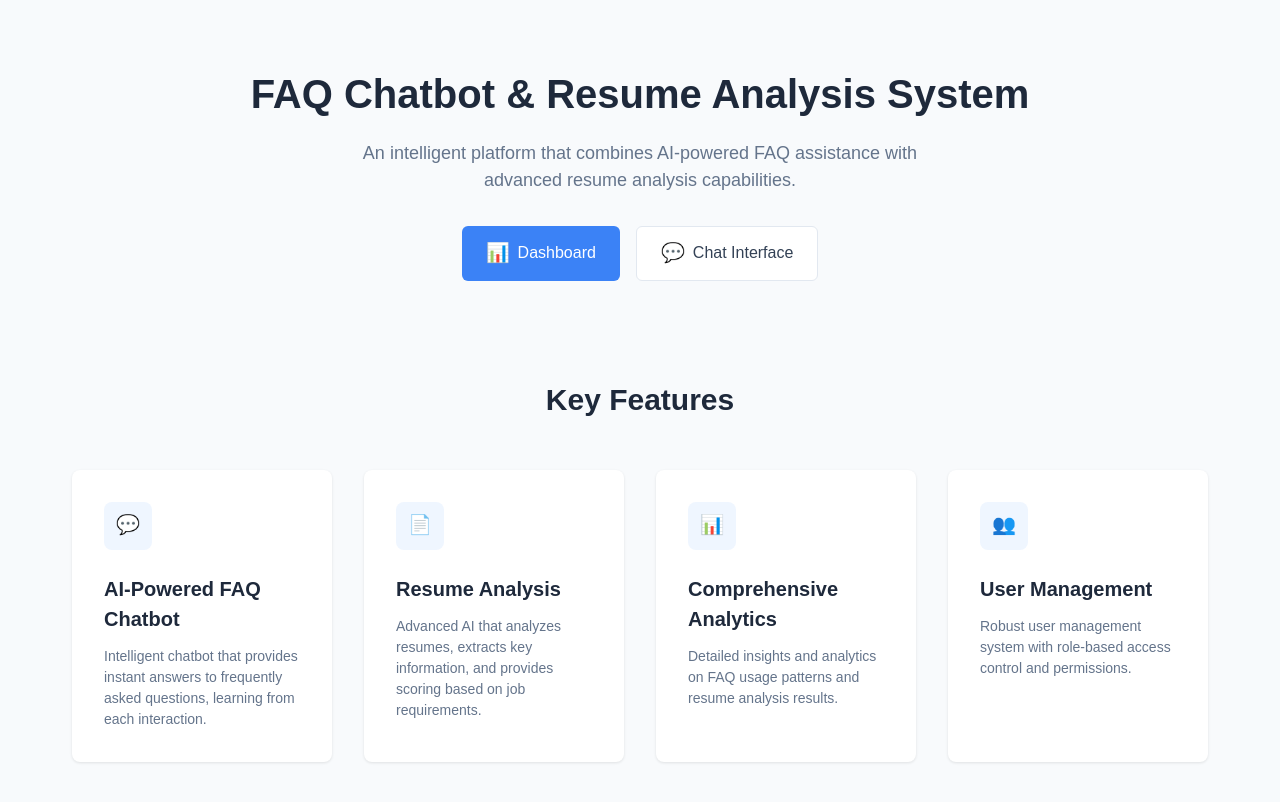
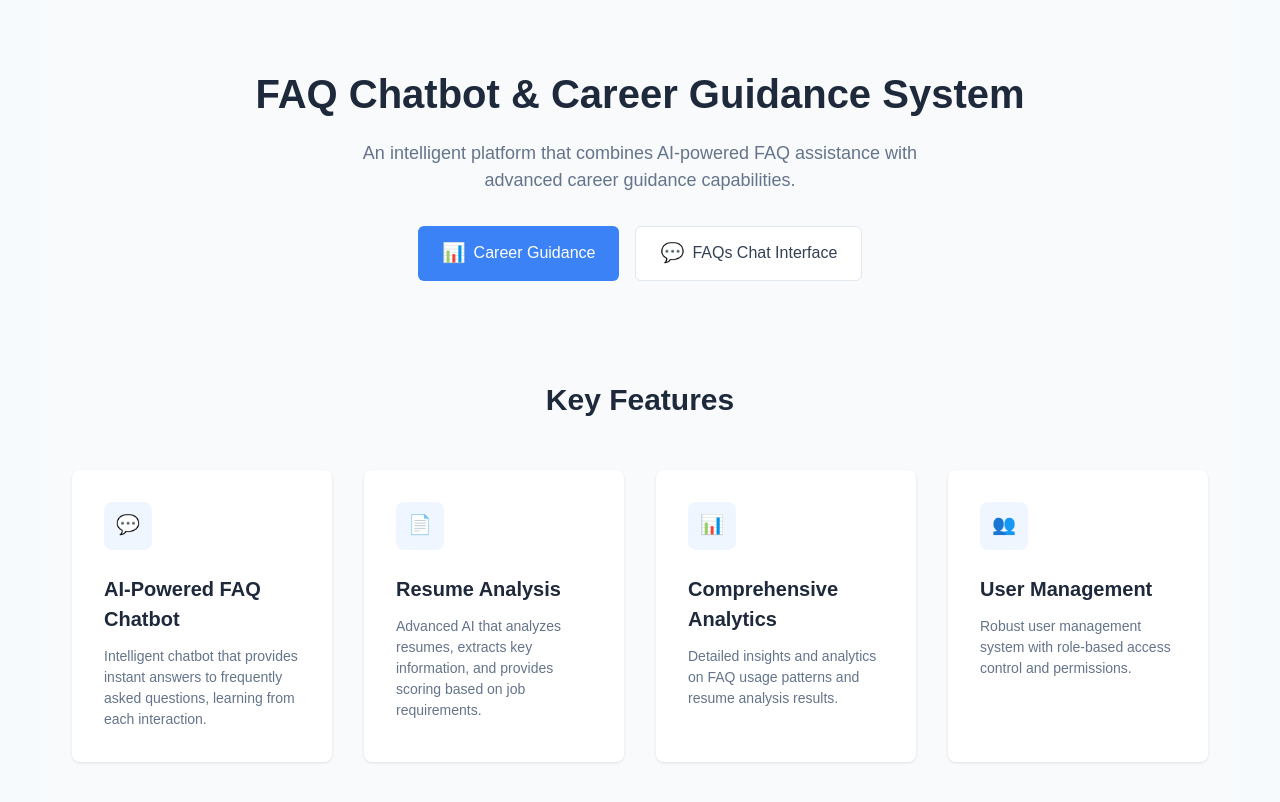
Before and after one commit to Pellumi/atlas-client, a React (Vite) app: page / in a window 1280 px wide. Shown: the top 802 px of the page. Built offline with nearby package versions, Linux system fonts and the light colour scheme.

Commit message:
feat: Update Home and Login components for improved navigation and user experience

```diff
--- a/src/components/Home.jsx
+++ b/src/components/Home.jsx
@@ -1,23 +1,40 @@
-import { Link } from "react-router-dom"
-import "./CSS/Home.css"
+import { Link } from "react-router-dom";
+import "./CSS/Home.css";
 
 const Home = () => {
+  const handleFaq = () => {
+    localStorage.setItem("redirectAfterLogin", "/chat");
+  };
+
+  const handleCareer = () => {
+    localStorage.setItem("redirectAfterLogin", "/career");
+  };
+
   return (
     <div className="home-container">
       <div className="home-content">
         <div className="home-header">
-          <h1 className="home-title">FAQ Chatbot & Resume Analysis System</h1>
+          <h1 className="home-title">FAQ Chatbot & Career Guidance System</h1>
           <p className="home-description">
-            An intelligent platform that combines AI-powered FAQ assistance with advanced resume analysis capabilities.
+            An intelligent platform that combines AI-powered FAQ assistance with
+            advanced career guidance capabilities.
           </p>
           <div className="home-actions">
-            <Link to="/dashboard" className="primary-button">
+            <Link
+              to="/career"
+              className="primary-button"
+              onClick={() => handleCareer()}
+            >
               <span className="icon-chart"></span>
-              <span>Dashboard</span>
+              <span>Career Guidance</span>
             </Link>
-            <Link to="/chat" className="secondary-button">
+            <Link
+              to="/chat"
+              className="secondary-button"
+              onClick={() => handleFaq()}
+            >
               <span className="icon-message"></span>
-              <span>Chat Interface</span>
+              <span>FAQs Chat Interface</span>
             </Link>
           </div>
         </div>
@@ -31,8 +48,8 @@ const Home = () => {
               </div>
               <h3 className="feature-title">AI-Powered FAQ Chatbot</h3>
               <p className="feature-description">
-                Intelligent chatbot that provides instant answers to frequently asked questions, learning from each
-                interaction.
+                Intelligent chatbot that provides instant answers to frequently
+                asked questions, learning from each interaction.
               </p>
             </div>
 
@@ -42,8 +59,8 @@ const Home = () => {
               </div>
               <h3 className="feature-title">Resume Analysis</h3>
               <p className="feature-description">
-                Advanced AI that analyzes resumes, extracts key information, and provides scoring based on job
-                requirements.
+                Advanced AI that analyzes resumes, extracts key information, and
+                provides scoring based on job requirements.
               </p>
             </div>
 
@@ -53,7 +70,8 @@ const Home = () => {
               </div>
               <h3 className="feature-title">Comprehensive Analytics</h3>
               <p className="feature-description">
-                Detailed insights and analytics on FAQ usage patterns and resume analysis results.
+                Detailed insights and analytics on FAQ usage patterns and resume
+                analysis results.
               </p>
             </div>
 
@@ -63,14 +81,15 @@ const Home = () => {
               </div>
               <h3 className="feature-title">User Management</h3>
               <p className="feature-description">
-                Robust user management system with role-based access control and permissions.
+                Robust user management system with role-based access control and
+                permissions.
               </p>
             </div>
           </div>
         </div>
       </div>
     </div>
-  )
-}
+  );
+};
 
-export default Home
+export default Home;
--- a/src/components/Login.jsx
+++ b/src/components/Login.jsx
@@ -2,13 +2,15 @@ import React, { useState } from "react";
 import { useNavigate, Link } from "react-router-dom";
 import { toast } from "react-hot-toast";
 import authService from "../services/authService";
-import "./CSS/Login.css"
+import "./CSS/Login.css";
 
 const Login = () => {
   const [email, setEmail] = useState("");
   const [password, setPassword] = useState("");
   const [loading, setLoading] = useState(false);
   const navigate = useNavigate();
+
+  const redirectTo = localStorage.getItem("redirectAfterLogin") || "/chat";
 
   const handleLogin = async (e) => {
     e.preventDefault();
@@ -20,14 +22,18 @@ const Login = () => {
 
     try {
       setLoading(true);
-      const response = await authService.login({ email: email, password:password });
+      const response = await authService.login({
+        email: email,
+        password: password,
+      });
 
       // Store token and user info in localStorage
       localStorage.setItem("token", response.token);
       localStorage.setItem("user", JSON.stringify(response.user));
 
       toast.success("Login successful");
-      navigate("/Dashboard");
+      navigate(redirectTo, { replace: true });
+      localStorage.removeItem("redirectAfterLogin");
     } catch (err) {
       console.error("Login error:", err);
       toast.error("Invalid email or password");
@@ -69,11 +75,7 @@ const Login = () => {
             />
           </div>
 
-          <button
-            type="submit"
-            disabled={loading}
-            className="submit-button"
-          >
+          <button type="submit" disabled={loading} className="submit-button">
             {loading ? "Logging in..." : "Login"}
           </button>
         </form>
```
